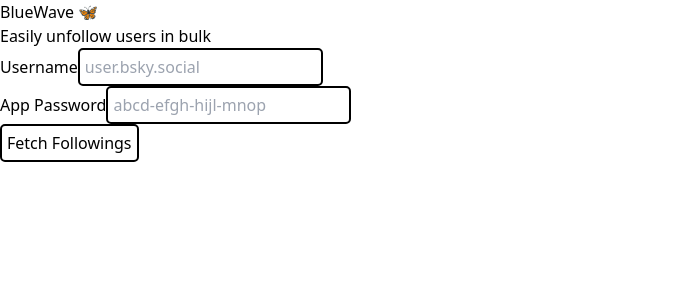
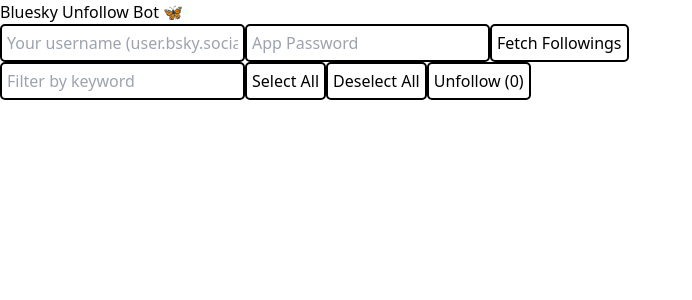
Before and after one commit to najabenali/blueskyautofollow-no-limit, a React (Vite) app: page / in a window 1280 px wide. Shown: the top 300 px of the page, without its empty margins (0-692 px from the left). Built offline with nearby package versions, Linux system fonts and the light colour scheme.

Commit message:
Update App.jsx

```diff
--- a/src/App.jsx
+++ b/src/App.jsx
@@ -8,122 +8,74 @@
   const [username, setUsername] = useState('');
   const [password, setPassword] = useState('');
   const [followings, setFollowings] = useState([]);
-  const [isLoading, setIsLoading] = useState(false);
-  const [filterKeyword, setFilterKeyword] = useState('');
+  const [fliteKeyword, setFliteKeyword] = useState('');
+  const flitedFollowings = useMemo(() => {
+    return followings.filter(actor =>
+      `${actor.displayName || ''} : ${actor.description || ''}`.includes(fliteKeyword)
+    );
+  }, [followings, fliteKeyword]);
 
-  const filteredFollowings = useMemo(() => {
-    return followings.filter(actor =>
-      `${actor.displayName || ''} ${actor.description || ''}`
-        .toLowerCase()
-        .includes(filterKeyword.toLowerCase())
-    );
-  }, [followings, filterKeyword]);
+  const default_avatar = 'https://cdn.bsky.app/img/avatar/plain/did:plc:z72i7hdynmk6r22z27h6tvur/bafkreihagr2cmvl2jt4mgx3sppwe2it3fwolkrbtjrhcnwjk4jdijhsoze@jpeg';
 
   const toUnfollowCount = useMemo(() => {
     return followings.filter(actor => actor.toUnfollow).length;
   }, [followings]);
 
-  const defaultAvatar =
-    'https://cdn.bsky.app/img/avatar/plain/did:plc:z72i7hdynmk6r22z27h6tvur/bafkreihagr2cmvl2jt4mgx3sppwe2it3fwolkrbtjrhcnwjk4jdijhsoze@jpeg';
-
-  const maxUnfollowsPerDay = 500;
-
   const bulkUnfollow = async () => {
     const agent = await getAgent();
-    const toUnfollows = followings.filter(actor => actor.toUnfollow).slice(0, maxUnfollowsPerDay);
-
-    for (let i = 0; i < toUnfollows.length; i++) {
+    const toUnfollows = followings.filter(actor => actor.toUnfollow);
+    for (let i = 0, len = toUnfollows.length; i < len; i++) {
       const actor = toUnfollows[i];
-      if (!actor.followUri) {
-        console.warn(`Missing follow URI for ${actor.displayName || actor.did}`);
-        toast.error(`Cannot unfollow ${actor.displayName || actor.did}: Missing follow URI`);
-        continue; // Skip this actor
-      }
-
-      try {
-        await agent.deleteFollow(actor.followUri);
-        toast.success(`Unfollowed: ${actor.displayName || actor.did} (${i + 1}/${toUnfollows.length})`);
-      } catch (error) {
-        console.error(`Failed to unfollow ${actor.displayName || actor.did}:`, error.message);
-        toast.error(`Failed to unfollow ${actor.displayName || actor.did}: ${error.message}`);
-      }
-
-      await new Promise(resolve => setTimeout(resolve, 2000)); // 2-second delay
+      await agent.unfollow(actor.did);
+      toast.success(`Unfollowed: ${actor.displayName || actor.did} (${i + 1}/${len})`);
+      await new Promise(resolve => setTimeout(resolve, 1000)); // Pause for rate-limiting
     }
   };
 
   const getAgent = async () => {
     if (skyAgent) return skyAgent;
-
-    const agent = new BskyAgent({
-      service: 'https://bsky.social',
-    });
-
+    const agent = new BskyAgent({ service: 'https://bsky.social' });
     try {
-      await agent.login({
-        identifier: username,
-        password,
-      });
+      await agent.login({ identifier: username, password });
       skyAgent = agent;
-      toast.success('Connected successfully.');
+      toast.success('Logged in successfully!');
       return agent;
     } catch (error) {
       console.error(error);
-      toast.error('Login failed. Use your app password instead of your account password.');
-      return null;
+      toast.error('Login failed! Use an app-specific password.');
     }
   };
 
   const handleFetchFollowings = async () => {
-    setIsLoading(true);
     const agent = await getAgent();
-    if (!agent) return;
+    let cursor = null;
+    let i = 0;
+    const fetchedFollowings = [];
+    do {
+      i++;
+      const { data } = await agent.getFollows({ actor: username, limit: 100, cursor });
+      if (data.follows) {
+        fetchedFollowings.push(...data.follows);
+        cursor = data.cursor;
+      }
+    } while (cursor && i < 10);
+    setFollowings(fetchedFollowings);
+    toast.success(`Loaded ${fetchedFollowings.length} followings!`);
+  };
 
-    let cursor = null;
-    let fetchedFollowings = [];
-    try {
-      do {
-        const { data } = await agent.getFollows({
-          actor: username,
-          limit: 100,
-          cursor,
-        });
-        if (data.follows) {
-          fetchedFollowings = [...fetchedFollowings, ...data.follows];
-          cursor = data.cursor;
+  const toggleToUnfollow = (status, did) => {
+    if (did === 'all') {
+      setFollowings(followings.map(actor => ({ ...actor, toUnfollow: status })));
     } else {
-          cursor = null;
-        }
-      } while (cursor);
-
-      setFollowings(
-        fetchedFollowings.map(actor => ({
-          ...actor,
-          toUnfollow: false,
-        }))
-      );
-    } catch (error) {
-      console.error(error);
-      toast.error('Failed to fetch followings.');
-    } finally {
-      setIsLoading(false);
+      setFollowings(followings.map(actor =>
+        actor.did === did ? { ...actor, toUnfollow: status } : actor
+      ));
     }
   };
 
-  const toggleUnfollow = (status, did) => {
-    const updatedFollowings = followings.map(actor =>
-      actor.did === did ? { ...actor, toUnfollow: status } : actor
-    );
-    setFollowings(updatedFollowings);
-  };
-
   return (
-    <div className="app-container">
-      <header className="header">
-        <h1>BlueWave 🦋</h1>
-        <p className="subtitle">Easily unfollow users in bulk</p>
-      </header>
-
+    <div>
+      <h1 className="text-center">Bluesky Unfollow Bot 🦋</h1>
       <form
         onSubmit={e => {
           e.preventDefault();
@@ -131,85 +83,48 @@
         }}
         className="form-container"
       >
-        <div className="input-group">
-          <label htmlFor="username">Username</label>
         <input
-            id="username"
           type="text"
+          placeholder="Your username (user.bsky.social)"
           value={username}
           onChange={e => setUsername(e.target.value)}
-            placeholder="user.bsky.social"
           required
         />
-        </div>
-
-        <div className="input-group">
-          <label htmlFor="password">App Password</label>
         <input
-            id="password"
           type="password"
+          placeholder="App Password"
           value={password}
           onChange={e => setPassword(e.target.value)}
-            placeholder="abcd-efgh-hijl-mnop"
           required
         />
-        </div>
-
-        <button type="submit" className="primary-btn" disabled={isLoading}>
-          {isLoading ? 'Loading...' : 'Fetch Followings'}
-        </button>
+        <button type="submit">Fetch Followings</button>
       </form>
-
-      {followings.length > 0 && (
-        <div className="followings-container">
-          <div className="filter-bar">
+      <div>
         <input
           type="text"
           placeholder="Filter by keyword"
-              value={filterKeyword}
-              onChange={e => setFilterKeyword(e.target.value)}
+          value={fliteKeyword}
+          onChange={e => setFliteKeyword(e.target.value)}
         />
-            <div className="actions">
-              <button onClick={() => toggleUnfollow(true, 'all')} className="select-all-btn">
-                Select All
-              </button>
-              <button onClick={() => toggleUnfollow(false, 'all')} className="deselect-all-btn">
-                Deselect All
-              </button>
-              <button
-                onClick={bulkUnfollow}
-                className="unfollow-btn"
-                disabled={toUnfollowCount === 0}
-              >
+        <button onClick={() => toggleToUnfollow(true, 'all')}>Select All</button>
+        <button onClick={() => toggleToUnfollow(false, 'all')}>Deselect All</button>
+        <button onClick={bulkUnfollow} disabled={toUnfollowCount < 1}>
           Unfollow ({toUnfollowCount})
         </button>
       </div>
-          </div>
-
-          <div className="followings-list">
-            {filteredFollowings.map(actor => (
-              <div key={actor.did} className="following-item">
-                <img
-                  src={actor.avatar || defaultAvatar}
-                  alt={actor.displayName || 'Avatar'}
-                  className="avatar"
-                />
-                <div className="info">
-                  <h3>{actor.displayName || actor.handle}</h3>
-                  <p>{actor.description}</p>
-                </div>
+      <ul>
+        {flitedFollowings.map(actor => (
+          <li key={actor.did}>
+            <img src={actor.avatar || default_avatar} alt={actor.displayName} />
+            <span>{actor.displayName || actor.handle}</span>
             <input
               type="checkbox"
-                  checked={actor.toUnfollow}
-                  onChange={e => toggleUnfollow(e.target.checked, actor.did)}
-                  className="unfollow-checkbox"
+              checked={actor.toUnfollow || false}
+              onChange={e => toggleToUnfollow(e.target.checked, actor.did)}
             />
-              </div>
+          </li>
         ))}
-          </div>
-        </div>
-      )}
-
+      </ul>
       <Toaster position="bottom-center" />
     </div>
   );
```
Lines whose indentation alone changed are shown as unchanged.
